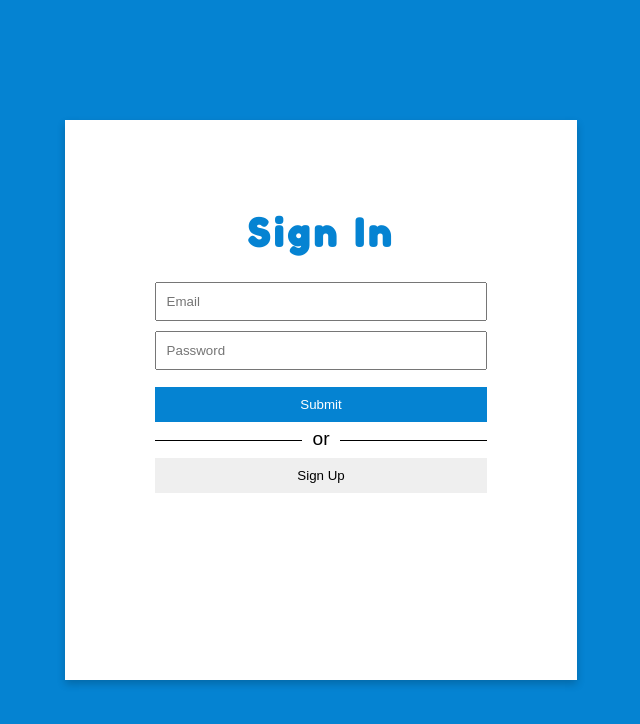
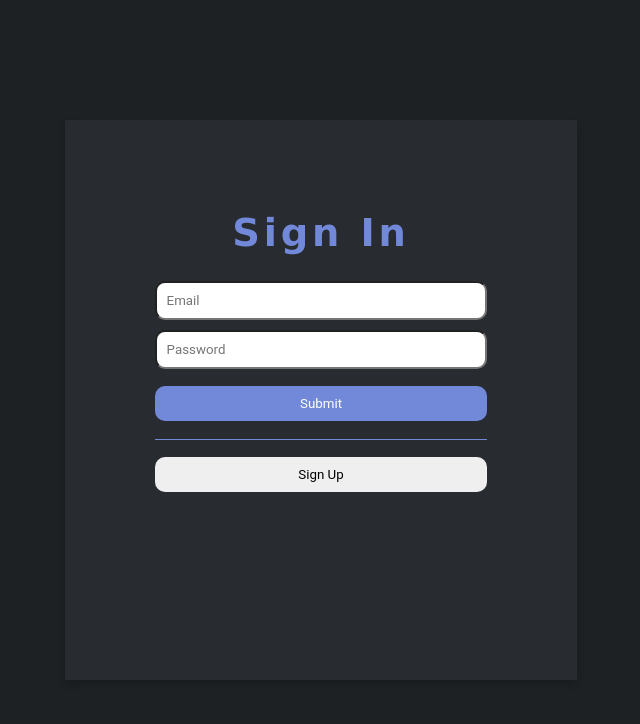
Before and after one commit to emmanuel-jaimes/labTHREE, a website with bundled scripts: page public/index.html in a window 1280 px wide. Shown: the whole page, without its empty margins (319-959 px from the left). Built offline with nearby package versions, Linux system fonts and the light colour scheme.

Commit message:
login styling

```diff
--- a/public/index.html
+++ b/public/index.html
@@ -11,7 +11,7 @@
       <input id = "email" type = "text" placeholder = "Email"></input>
       <input id = "password" type = "password" placeholder = "Password"></input>
       <button id = "submit">Submit</button>
-      <p><span>or</span></p>
+      <p><span></span></p>
       <button id = "sign-up">Sign Up</button>
     </div>
 
@@ -29,7 +29,6 @@
 </body>
 </html>
 
-
 <style>
     @import url('https://fonts.googleapis.com/css2?family=Fredoka+One&display=swap');
 
@@ -37,18 +36,18 @@
       box-sizing: border-box;
       margin: 0;
       padding: 0;
-      font-family: sans-serif;
+      font-family: 'Roboto', sans-serif;
     }
 
     body {
-      background-color: #0583D2;
+      background-color: #1e2124;
     }
 
     h1 {
       margin-bottom: 8%;
       text-align: center;
-      font-family: "Fredoka One", cursive;
-      color: #0583D2;
+      font-family: "Verdana";
+      color: rgb(114,137,218);
       letter-spacing: 0.1em;
     }
 
@@ -57,30 +56,33 @@
       margin-bottom: 5%;
       width: 100%;
       text-align: center;
-      border-bottom: 1px solid #000;
+      border-bottom: 1px solid #7289da;
       line-height: 0.1em;
     }
 
     p span {
-      background:#fff;
+      background:#282b3000;
       padding:0 10px;
     }
 
     input {
       margin-bottom: 3%;
+      border-radius: 10px;
     }
 
     input:last-of-type {
       margin-bottom: 0;
+      border-radius: 10px;
     }
 
     input, button {
       padding: 3%;
       width: 100%;
+      border-radius: 10px;
     }
 
     .login-container {
-      background-color: white;
+      background-color: rgb(40,43,48);
       padding: 7%;
       box-shadow: 0 4px 8px 0 rgba(0,0,0,0.2);
       /* horizontal align */
@@ -92,10 +94,11 @@
     }
 
     #submit, #create-acct-btn {
-      background-color: #0583D2;
+      background-color: #7289da;
       color: white;
       border: none;
       margin-top: 5%;
+      border-radius: 10px;
     }
 
     button:hover {
@@ -106,15 +109,17 @@
 
     #sign-up {
       border: none;
+      border-radius: 10px;
     }
 
     #create-acct {
       display: none;
+      border-radius: 10px;
     }
 
     #return-btn {
       background: none;
-      color: grey;
+      color: rgb(114,137,218);
       text-decoration: underline;
       border: none;
       margin-top: 3%;
--- a/public/script.js
+++ b/public/script.js
@@ -120,3 +120,21 @@ returnBtn.addEventListener("click", function() {
     main.style.display = "block";
     createacct.style.display = "none";
 });
+
+function checkUserAuthentication() {
+  return new Promise((resolve, reject) => {
+    auth.onAuthStateChanged(user => {
+      if (user) {
+        resolve(user); // User is signed in
+      } else {
+        reject("No user signed in"); // No user is signed in
+      }
+    });
+  });
+}
+
+function protectPage() {
+  checkUserAuthentication().catch(() => {
+    window.location.href = 'index.html'; // Redirect to sign-in page
+  });
+}
--- a/public/style.css
+++ b/public/style.css
@@ -4,9 +4,9 @@ html {
 }
 
 body {
-    background-color: #FCF7FF;
+    background-color: rgb(211, 158, 241);
     scroll-behavior: smooth;
-    font-family: 'Roboto', sans-serif;
+    font-family: 'Verdana', sans-serif;
     font-weight: lighter;
 }
 
```
Also changed, not shown: public/projects.html (+2 -2 lines), public/suter.html (+4 -1 lines).
